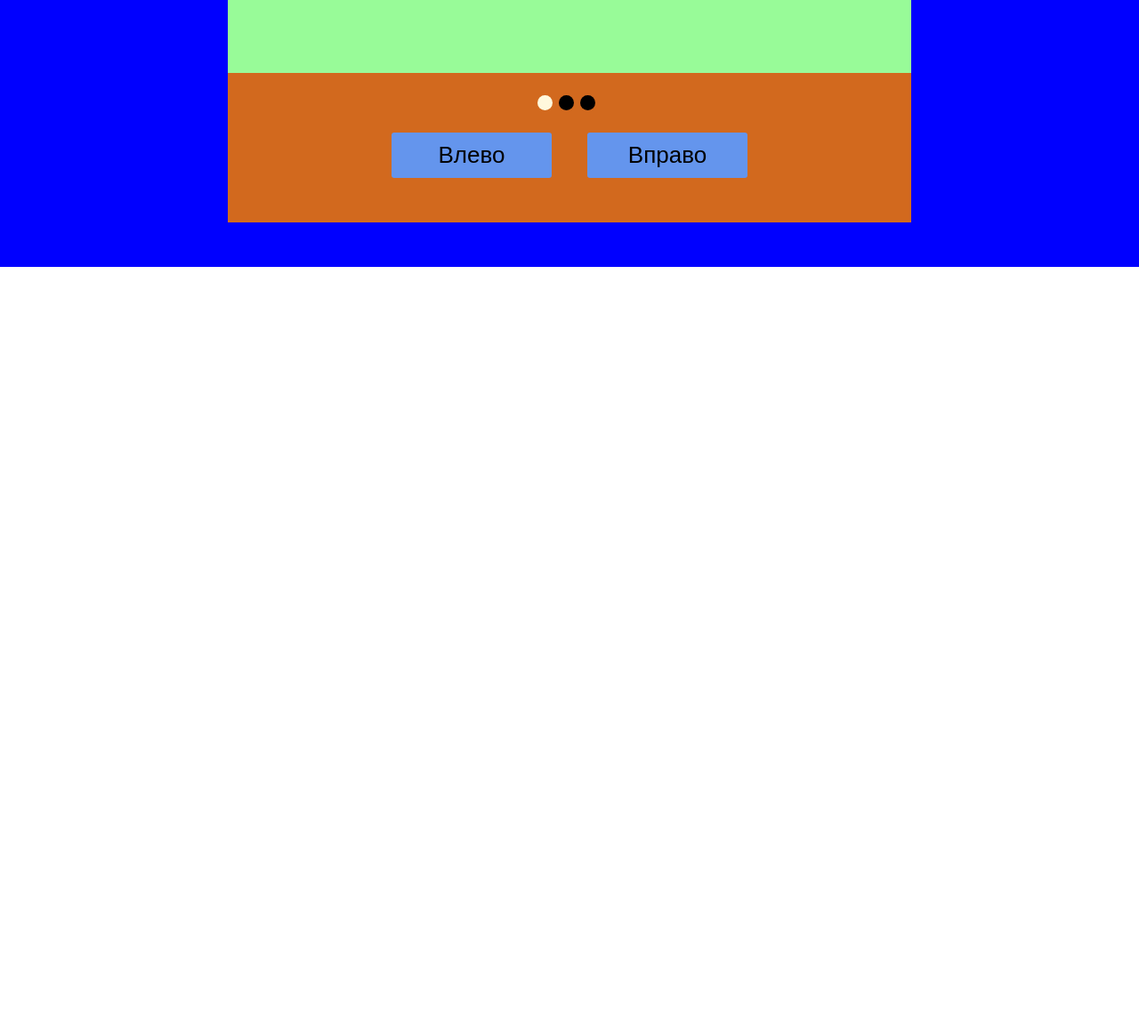
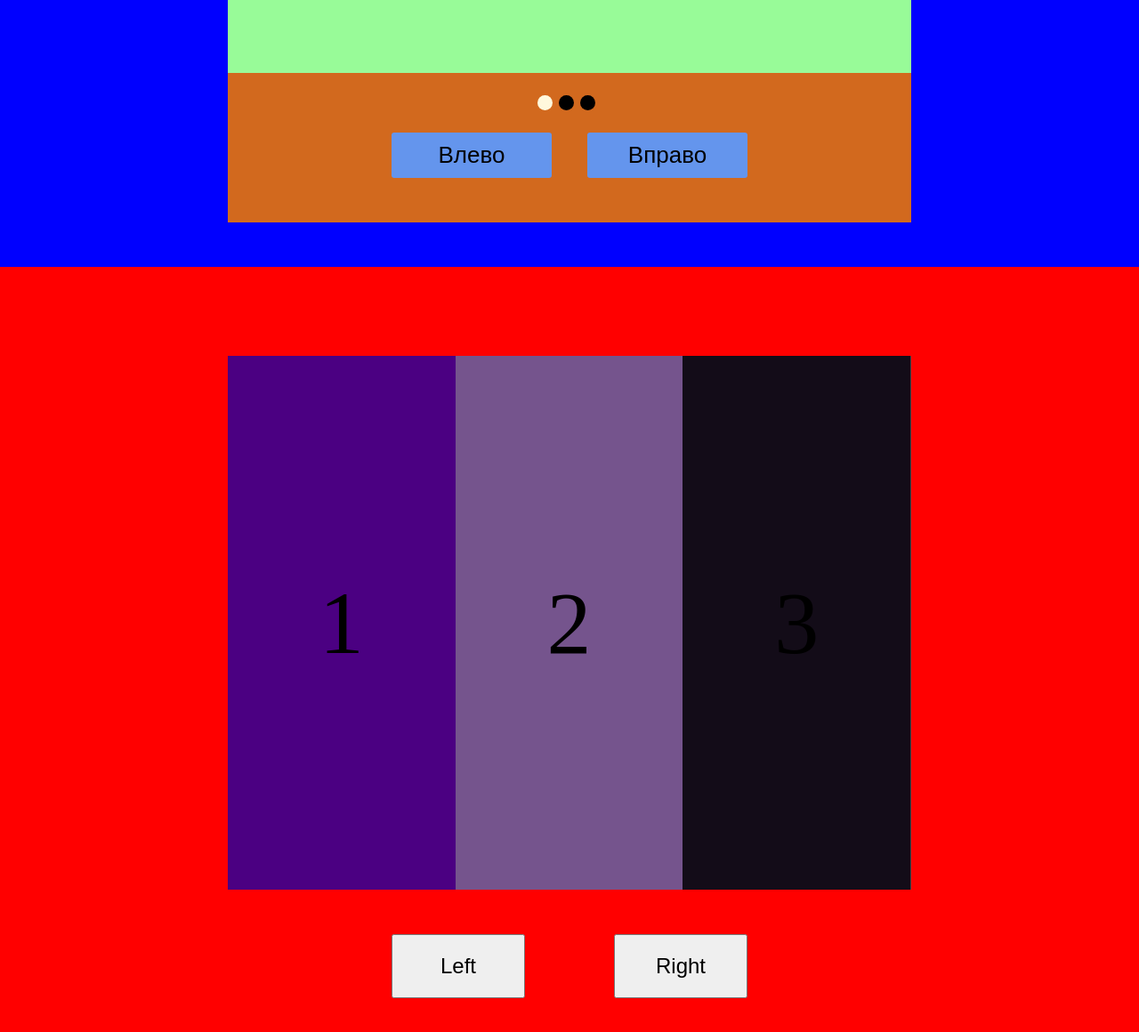
Before and after one commit to AlexandrSudarev/Slider, a plain HTML site: page index.html in a window 1280 px wide. Shown: the part 1418-2578 px from the top of the page at 89% size. Before the commit the page ends 1718 px from the top, so only its background shows below. Drawn offline with Linux system fonts and the light colour scheme.

Commit message:
ADD: html and style  code for slider-third

```diff
--- a/index.html
+++ b/index.html
@@ -1,11 +1,13 @@
 <!DOCTYPE html>
 <html lang="en">
+
 <head>
     <meta charset="UTF-8">
     <meta name="viewport" content="width=device-width, initial-scale=1.0">
     <title>Document</title>
     <link rel="stylesheet" href="style/index.css">
 </head>
+
 <body>
     <section class="slider-first">
         <div class="slider-first__wrapper">
@@ -48,12 +50,32 @@
                 <button class="slider-second__buttons-item" id="left-button">
                     Влево
                 </button>
-                <button class="slider-second__buttons-item"  id="right-button">
+                <button class="slider-second__buttons-item" id="right-button">
                     Вправо
+                </button>
+            </div>
+        </div>
+    </section>
+    <section class="slider-third">
+        <div class="slider-third__wrapper">
+            <div class="slider-third__track">
+                <div class="slider-third__track-item">1</div>
+                <div class="slider-third__track-item">2</div>
+                <div class="slider-third__track-item">3</div>
+                <div class="slider-third__track-item">4</div>
+                <div class="slider-third__track-item">5</div>
+            </div>
+            <div class="slider-third__buttons">
+                <button class="slider-third__buttons-item">
+                    Left
+                </button>
+                <button class="slider-third__buttons-item">
+                    Right
                 </button>
             </div>
         </div>
     </section>
     <script src="script/index.js"></script>
 </body>
+
 </html>
--- a/style/index.css
+++ b/style/index.css
@@ -2,7 +2,10 @@ body {
     margin: 0;
     padding: 0;
 }
+
+
 /*Стили для первого слайдера */
+
 .slider-first {
     width: 100%;
     min-height: 800px;
@@ -39,12 +42,12 @@ body {
 
 .slider-first__item:nth-child(2) {
     background-color: burlywood;
-    color:  blue;
+    color: blue;
 }
 
 .slider-first__item:nth-child(3) {
     background-color: rgb(129, 120, 109);
-    color:  pink;
+    color: pink;
 }
 
 .slider-first__move {
@@ -64,12 +67,16 @@ body {
 .slider-first__move_right {
     right: 200px;
 }
+
+
 /*Стили второго слайдера */
+
 .slider-second {
     background: blue;
     width: 100%;
     padding: 50px 0;
 }
+
 .slider-second__wrapper {
     position: relative;
     width: 60%;
@@ -81,12 +88,14 @@ body {
     align-items: center;
     justify-content: center;
 }
+
 .slider-second__items {
     height: 600px;
     width: 100%;
     position: relative;
     margin: auto;
 }
+
 .slider-second__item {
     width: 100%;
     height: 600px;
@@ -104,19 +113,21 @@ body {
 
 .slider-second__item:nth-child(2) {
     background-color: burlywood;
-    color:  blue;
+    color: blue;
 }
 
 .slider-second__item:nth-child(3) {
     background-color: rgb(129, 120, 109);
-    color:  pink;
+    color: pink;
 }
+
 .slider-second__buttons {
     width: 400px;
     margin: 25px auto 0;
     display: flex;
     justify-content: space-between;
 }
+
 .slider-second__buttons-item {
     width: 180px;
     background-color: cornflowerblue;
@@ -135,12 +146,13 @@ body {
 }
 
 .slider-second__dots-item {
-width: 17px;
-height: 17px;
-background-color: black;
-border-radius: 50%;
-margin-right: 7px;
+    width: 17px;
+    height: 17px;
+    background-color: black;
+    border-radius: 50%;
+    margin-right: 7px;
 }
+
 .slider-second__dots-item:last-child() {
     margin-right: 0;
 }
@@ -148,3 +160,68 @@ margin-right: 7px;
 .slider-second__dots-item_active {
     background-color: cornsilk;
 }
+
+
+/* Стили для третьего слайдера */
+
+.slider-third {
+    background: red;
+    width: 100%;
+    padding: 50px 0;
+}
+
+.slider-third__wrapper {
+    width: 60%;
+    margin: 50px auto 0;
+}
+
+.slider-third__track {
+    display: flex;
+    justify-content: space-between;
+    width: 100%;
+    overflow: hidden;
+}
+
+.slider-third__track-item {
+    display: flex;
+    align-items: center;
+    justify-content: center;
+    min-width: 33.3%;
+    height: 600px;
+    color: black;
+    font-size: 100px;
+}
+
+.slider-third__track-item:nth-child(1) {
+    background: indigo;
+}
+
+.slider-third__track-item:nth-child(2) {
+    background: rgb(117, 84, 141);
+}
+
+.slider-third__track-item:nth-child(3) {
+    background: rgb(19, 12, 24);
+}
+
+.slider-third__track-item:nth-child(4) {
+    background: rgb(68, 67, 70);
+}
+
+.slider-third__track-item:nth-child(5) {
+    background: rgb(207, 203, 209);
+}
+
+.slider-third__buttons {
+    margin: 50px auto 0;
+    max-width: 400px;
+    display: flex;
+    justify-content: space-between;
+}
+
+.slider-third__buttons-item {
+    font-size: 24px;
+    padding: 20px 15px;
+    width: 150px;
+    text-align: center;
+}
```
